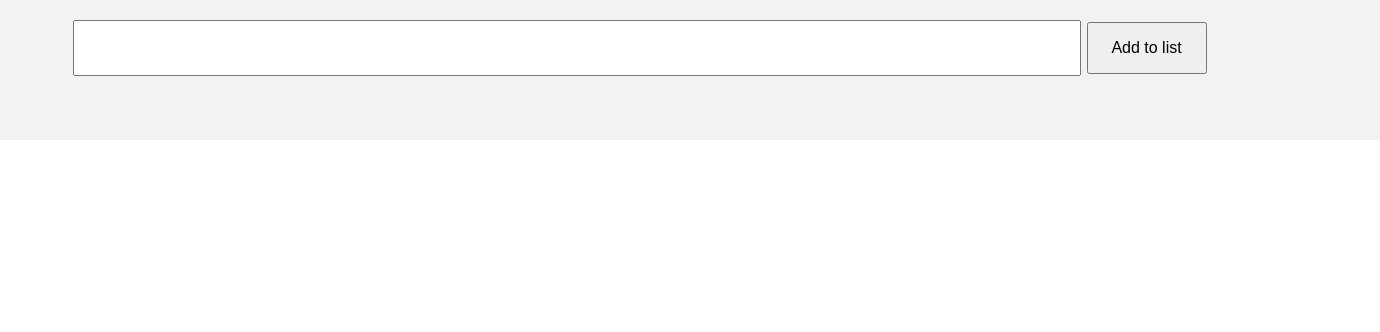
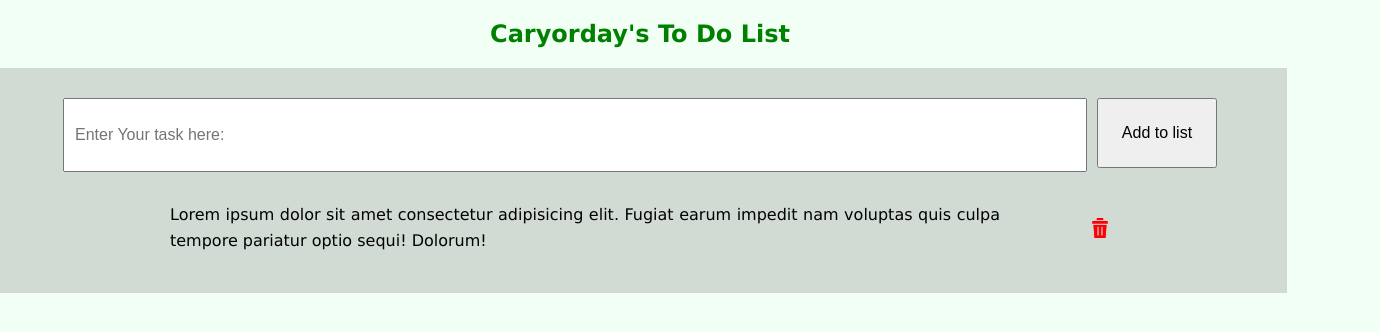
Before and after one commit to JohnsonKayode/To-do-list-Project, a plain HTML site: page index.html in a window 1280 px wide. Shown: the whole page, 1380 px wide, since content can reach past the window. Drawn offline with Linux system fonts and the light colour scheme.

Commit message:
made changes o the css

```diff
--- a/index.html
+++ b/index.html
@@ -3,24 +3,28 @@
   <head>
     <meta charset="UTF-8" />
     <meta name="viewport" content="width=device-width, initial-scale=1.0" />
-    <link rel="stylesheet" href="./styles.css" />
+    <!-- <link rel="stylesheet" href="./styles.css" /> -->
+    <link rel="stylesheet" href="./mobilecss.css" />
 
     <title>To do List</title>
   </head>
   <body>
+
+    <h1>Caryorday's To Do List</h1>
     <div class="whole-case">
       <div class="input-text">
-        <input id="input" type="text"/>
+        <input id="input" type="text" placeholder="Enter Your task here:"/>
         <button id="addButton">Add to list</button>
+      </div>
         <div class="list">
             <ol>
-                <!-- <div class="list-item">
-                    <li>Lorem, ipsum..</li>
-                    <img src="./image/delete.png" alt="">
-                </div>   -->
+                <div class="list-item">
+                    <li>Lorem ipsum dolor sit amet consectetur adipisicing elit. Fugiat earum impedit nam voluptas quis culpa tempore pariatur optio sequi! Dolorum!</li>
+                    <img id="image" src="./image/delete.png" alt="">
+                </div>
             </ol>
         </div>
-      </div>
+
       <script src="./index.js"></script>
   </body>
 </html>
--- a/index.js
+++ b/index.js
@@ -1,4 +1,4 @@
-alert(`this is an alert `);
+// alert(`this is an alert `);
 
 let buttonToAddList = document.querySelector("#addButton");
 let userInput = document.getElementById("input");
--- /dev/null
+++ b/mobilecss.css
@@ -0,0 +1,132 @@
+*{
+    margin: 0;
+    padding: 0;
+}
+
+body{
+    /* place-content: center;
+    align-items: center;
+    justify-content: center; */
+    place-items: center;
+    padding: 40px 0;
+    background-color: rgba(128, 128, 128, 0.141);
+}
+
+h1{
+    font-size: 1.5rem;
+    color: green;
+    padding: 20px 0;
+}
+
+.whole-case{
+    height: 100vh;
+    /* background-color: rgba(128, 128, 128, 0.141); */
+}
+.input-text{
+    display: flex;
+    /* width: max-content; */
+    justify-content: center;
+    padding: 10px 0;
+    gap: 10px;
+}
+
+.input-text input{
+    height: 30px;
+    width: 200px;
+    padding: 10px;
+}
+.input-text button{
+    height: 54px;
+    padding: 10px;
+    width: 100px;
+}
+
+img{
+    display: block;
+    max-width: 90%;
+    height: 15px;
+    cursor: pointer;
+    margin-right: -30px;
+}
+
+.list-item{
+    display: flex;
+    /* width: max-content; */
+    align-items: center;
+    justify-content: space-around;
+    padding: 10px 0;
+}
+
+li{
+    width: 200px;
+    list-style: disc;
+    margin-left: -30px;
+}
+
+
+@media screen and (min-width: 768px) {
+    body{
+        margin: 0;
+        padding: 0;
+        box-sizing: border-box;
+        max-width: 1440px;
+        place-self: center;
+        align-items: center;
+        font-family: Verdana, Geneva, Tahoma, sans-serif;
+        background-color: rgba(152, 255, 166, 0.117);
+    }
+
+    img{
+        display: block;
+        max-width: 50%;
+    }
+
+    .whole-case{
+        background-color: rgba(128, 128, 128, 0.283);
+        /* justify-content: center; */
+        padding: 20px;
+        width: 97.9vw;
+        height: min-content;
+        border: none;
+    }
+
+    .input-text input{
+        width: 1000px;
+        height: 50px;
+        font-size: 1rem;
+    }
+
+    .input-text button{
+        width: 120px;
+        height: 70px;
+        font-size: 1rem;
+    }
+
+    .list-item{
+        max-width: 100vw;
+        justify-content: space-between;
+        align-items: center;
+        place-self: center;
+        gap: 90px;
+        padding: 0 20px;
+    }
+
+    li{
+        list-style-type: none;
+        width: 830px;
+        line-height: 1.6;
+        /* color: white; */
+        padding: 20px 0;
+        text-align: justify;
+        /* font-weight: 600; */
+    }
+
+    img{
+        /* width: 20px; */
+        height: 20px;
+        align-items: center;
+        justify-content: center;
+        cursor: pointer;
+    }
+
+}
--- a/styles.css
+++ b/styles.css
@@ -1,6 +1,39 @@
 *{
     /* background-color: red; */
     --blue: #007bff;
+}
+
+@media screen and (max-width: 320px){
+    body{
+        background-color: blue;
+        width: 10vw;
+        height: 90vh;
+    }
+
+    .whole-case{
+        background-color: red;
+        /* width: 300px; */
+        /* min-height: 100px; */
+
+    }
+
+    .input-text input{
+        /* max-width: 30%; */
+        background-color: tomato;
+        /* height: 5px; */
+        /* font-size: 1rem; */
+    }
+
+    .input-text button{
+        /* width: 10px; */
+        height: fit-content;
+    }
+
+    .list-item{
+        /* width: 20%; */
+        background-color: white;
+    }
+
 }
 
 body{
@@ -23,38 +56,38 @@ img{
     display: flex;
     justify-content: center;
     padding: 20px;
-    width: 1440px;
-    min-height: 100px;
+    /* max-width: 1440px;
+    min-height: 100px; */
     border: none;
 }
 
 .input-text input{
-    width: 1000px;
-    height: 50px;
+    /* width: 1000px; */
+    /* height: 50px; */
     font-size: 1rem;
 }
 
 .input-text button{
-    width: 120px;
+    max-width: 120px;
     height: 52px;
     font-size: 1rem;
 }
 
 .list-item{
     display: grid;
-    grid-template-columns: 1100px 50px;
+    /* grid-template-columns: 1100px 50px; */
     justify-content: space-between;
     align-items: center;
-    width: 1000px;
+    /* width: 1000px; */
     border-bottom: solid 0.5px gray ;
-    margin-left: -40px;
+    /* margin-left: -40px; */
 }
 
 li{
     list-style-type: none;
-    width: 1000px;
+    /* width: 1000px; */
     line-height: 1.6;
-    padding: 20px 0;
+    /* padding: 20px 0; */
     text-align: justify;
     /* font-weight: 600; */
 }
```
